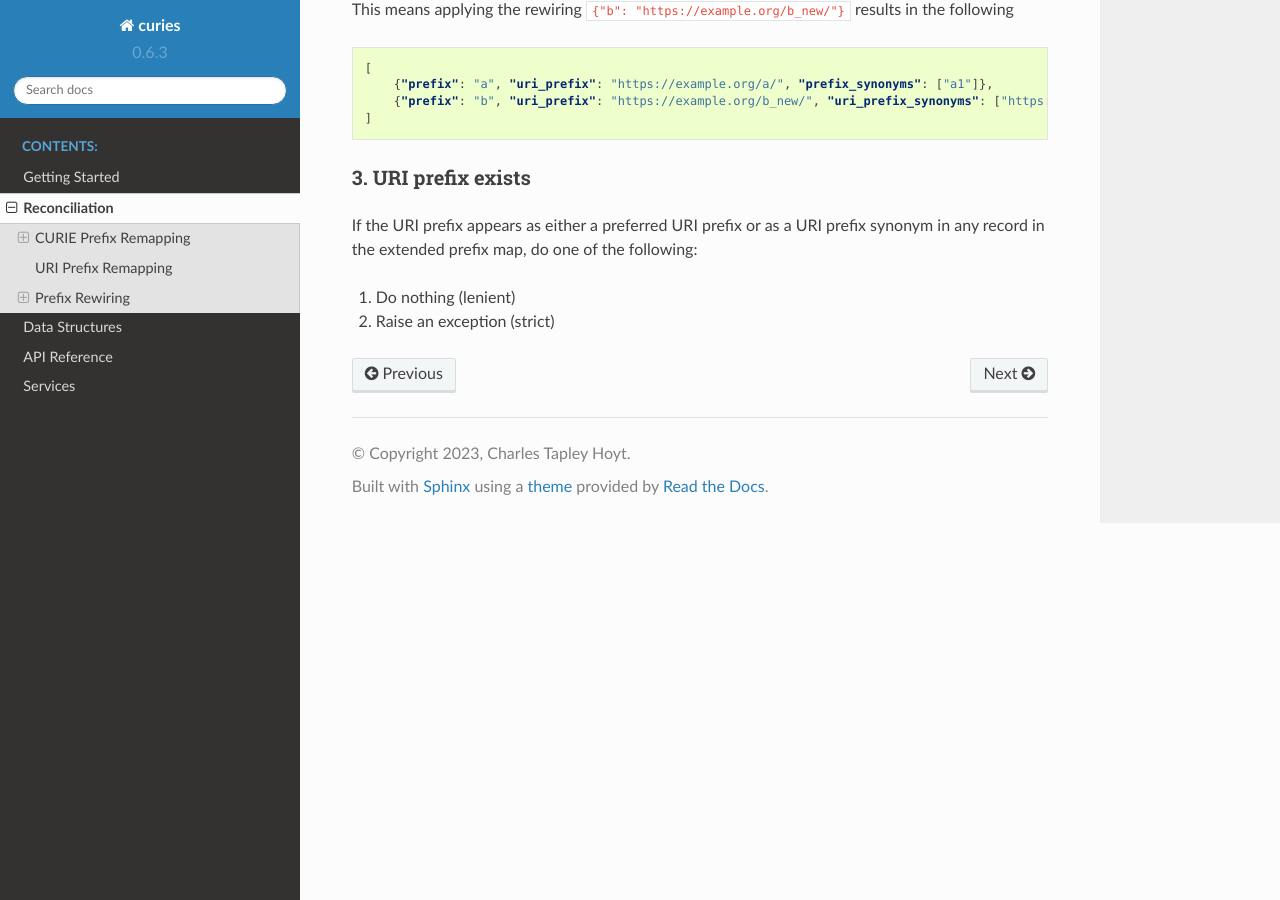
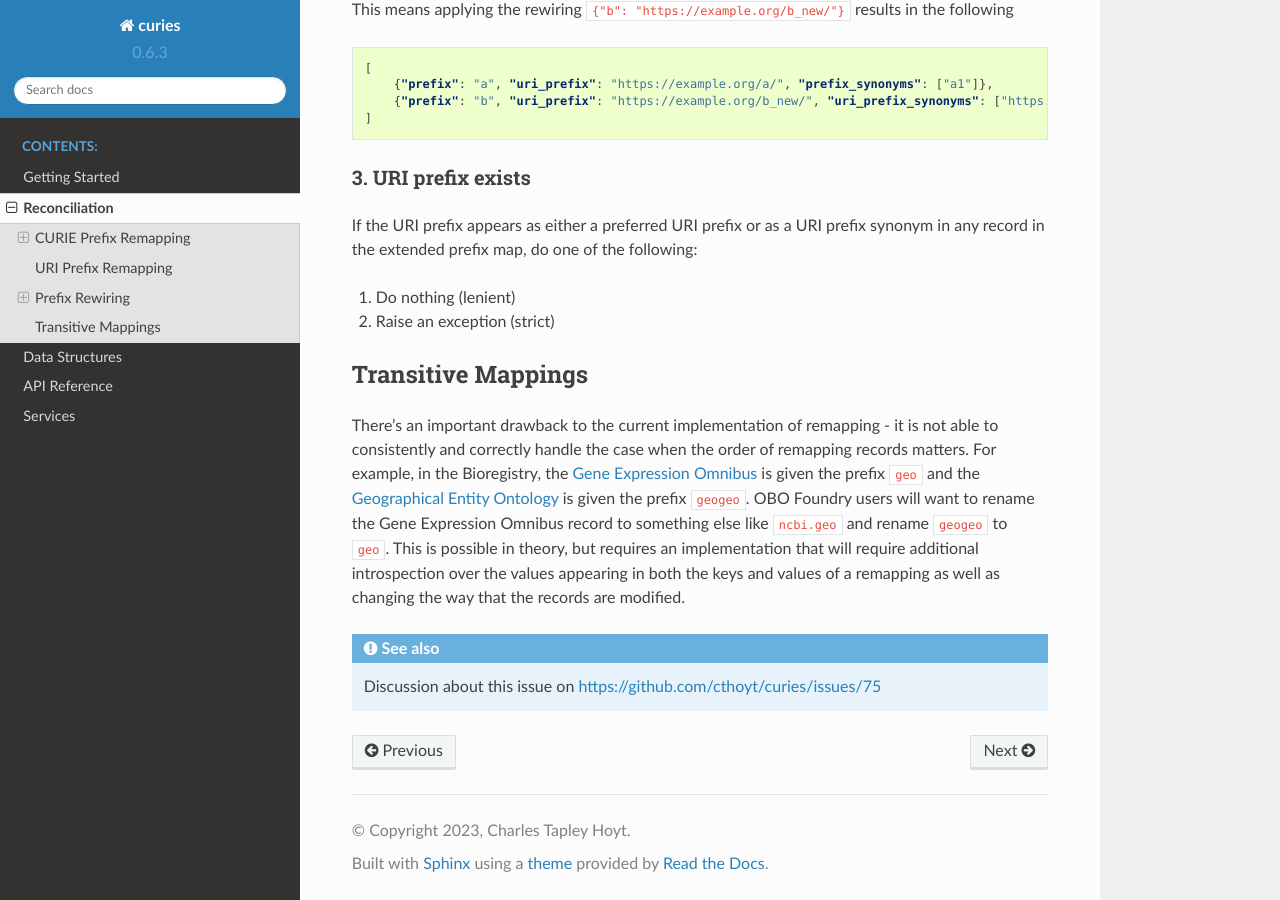
Before and after one commit to biopragmatics/curies, a Sphinx documentation site: the page built from docs/source/reconciliation.rst, in a window 1280 px wide and 900 px high, scrolled down 2921 px. Built offline with Sphinx 7.4.7 and the Read the Docs theme 2.0.0, drawn with Linux system fonts in a browser that asks for light colours.

Commit message:
Update docs

```diff
--- a/docs/source/reconciliation.rst
+++ b/docs/source/reconciliation.rst
@@ -139,3 +139,16 @@ any record in the extended prefix map, do one of the following:
 
 1. Do nothing (lenient)
 2. Raise an exception (strict)
+
+Transitive Mappings
+-------------------
+There's an important drawback to the current implementation of remapping - it is not able to consistently
+and correctly handle the case when the order of remapping records matters. For example, in the Bioregistry,
+the `Gene Expression Omnibus <https://www.ncbi.nlm.nih.gov/geo/>`_ is given the prefix ``geo`` and the
+`Geographical Entity Ontology <https://obofoundry.org/ontology/geo>`_ is given the
+prefix ``geogeo``. OBO Foundry users will want to rename the Gene Expression Omnibus record to something else
+like ``ncbi.geo`` and rename ``geogeo`` to ``geo``. This is possible in theory, but requires an implementation
+that will require additional introspection over the values appearing in both the keys and values of a remapping
+as well as changing the way that the records are modified.
+
+.. seealso:: Discussion about this issue on https://github.com/cthoyt/curies/issues/75
```
Also changed, not shown: 1 other file.
